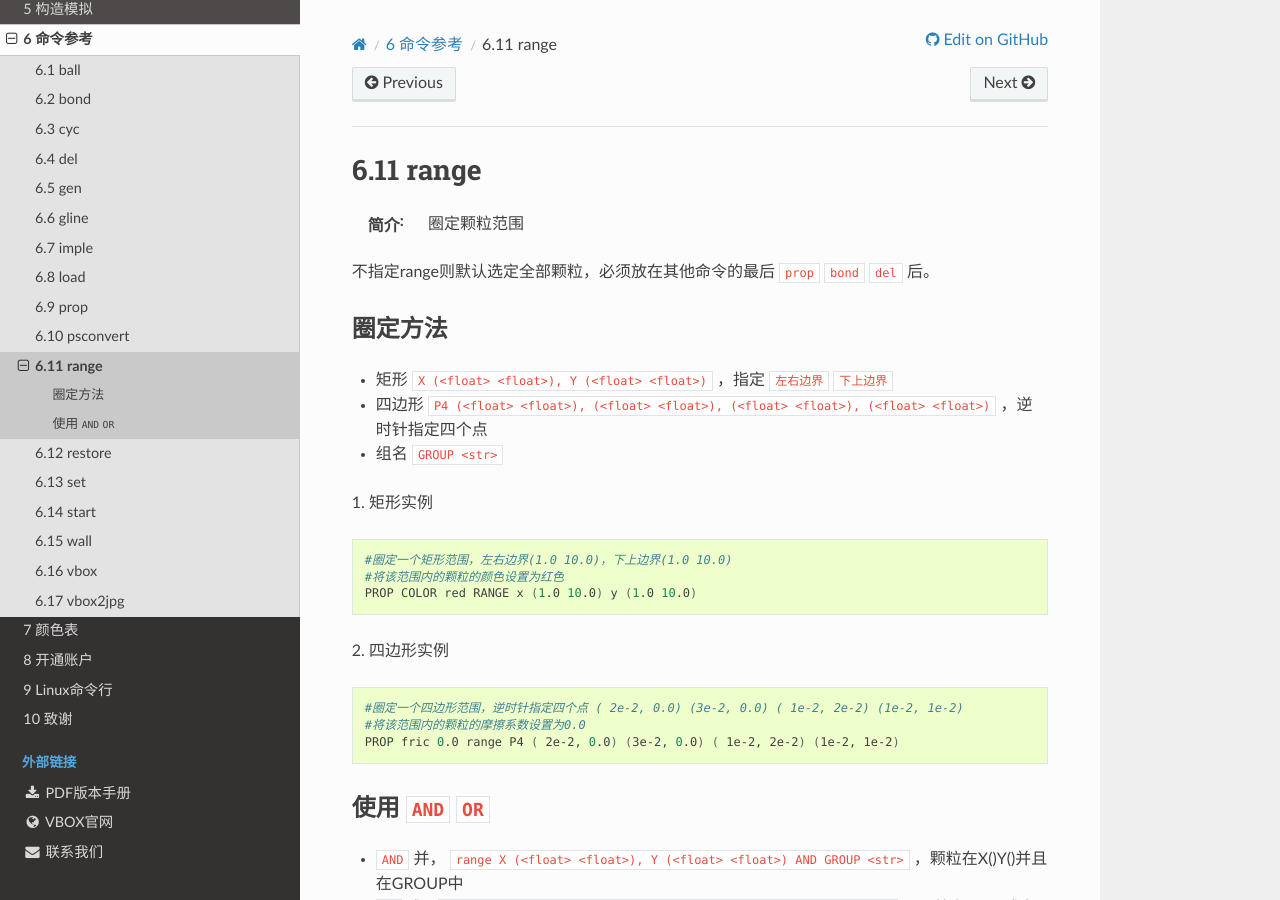
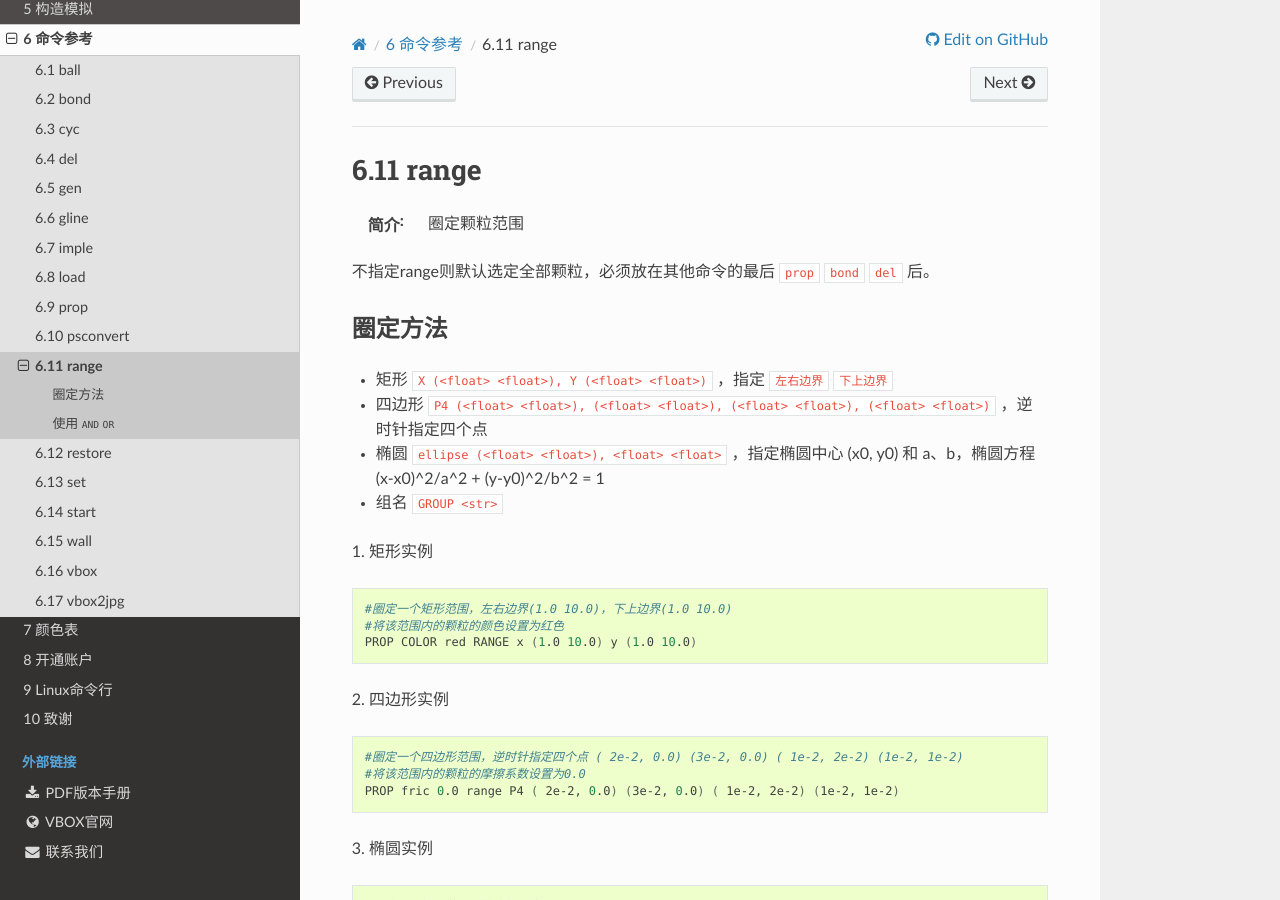
Before and after one commit to geovbox/zdem_doc, a Sphinx documentation site: the page built from source/cmd/range.rst, in a window 1280 px wide and 900 px high. Built offline with Sphinx 7.4.7 and the Read the Docs theme 2.0.0, drawn with Linux system fonts in a browser that asks for light colours; comment, search, counter and statistics services are not loaded; some of the changed text lies outside the part shown.

Commit message:
add range ellipse

```diff
--- a/source/clac.rst
+++ b/source/clac.rst
@@ -12,7 +12,7 @@
         #程序名 脚本名
         vbox push.py
 
-    - 优点：实时查看计算是否正确，使用`ctrl+c`结束计算
+    - 优点：实时查看计算是否正确，使用 ``ctrl+c`` 结束计算
 
     - 缺点：关闭 ``xshell`` ，计算停止
 
--- a/source/cmd/range.rst
+++ b/source/cmd/range.rst
@@ -12,6 +12,7 @@ range
 
 - 矩形 ``X (<float> <float>), Y (<float> <float>)`` ，指定 ``左右边界`` ``下上边界``
 - 四边形 ``P4 (<float> <float>), (<float> <float>), (<float> <float>), (<float> <float>)`` ，逆时针指定四个点
+- 椭圆 ``ellipse (<float> <float>), <float> <float>`` ，指定椭圆中心 (x0, y0) 和 a、b，椭圆方程 (x-x0)^2/a^2 + (y-y0)^2/b^2 = 1
 - 组名 ``GROUP <str>``
 
 1. 矩形实例
@@ -27,6 +28,13 @@ range
     #圈定一个四边形范围，逆时针指定四个点 ( 2e-2, 0.0) (3e-2, 0.0) ( 1e-2, 2e-2) (1e-2, 1e-2)
     #将该范围内的颗粒的摩擦系数设置为0.0
     PROP fric 0.0 range P4 ( 2e-2, 0.0) (3e-2, 0.0) ( 1e-2, 2e-2) (1e-2, 1e-2)
+
+3. 椭圆实例
+::
+
+    #圈定一个椭圆范围，指定椭圆中心和a,b ( 2e-2, 0.0)  3e-2, 0.0
+    #将该范围内的颗粒的摩擦系数设置为0.0
+    PROP fric 0.0 range ellipse ( 2e-2, 0.0)  3e-2, 0.0
 
 使用 ``AND`` ``OR``
 -------------------
```
